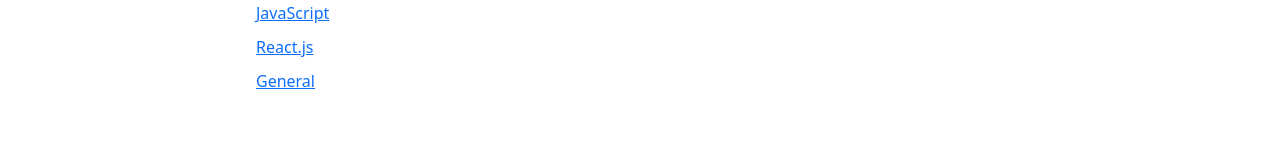
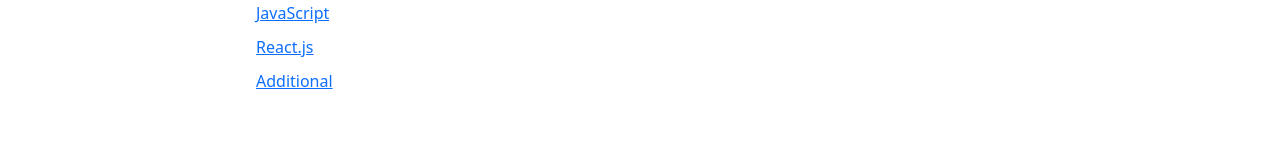
Before and after one commit to annie-uchiha/notes, a React (Create React App) app in the folder quiz-app/: page /notes in a window 1280 px wide. Shown: the part 219-373 px from the top of the page. Built offline with nearby package versions, Linux system fonts and the light colour scheme.

Commit message:
rename section

```diff
--- a/quiz-app/src/pages/Notes.js
+++ b/quiz-app/src/pages/Notes.js
@@ -22,7 +22,7 @@ function Notes() {
           <a href="#reactJS">React.js</a>
         </li>
         <li>
-          <a href="#general">General</a>
+          <a href="#general">Additional</a>
         </li>
       </ul>
       <div>
@@ -497,14 +497,14 @@ function Notes() {
                     of type function so the same applies.
                   </li>
                 </ul>
-                <h3>
+                <h6>
                   Operations that modify objects, arrays and functions affect
                   the underlying data directly. Analogy: ID's in the HTML -
                   changes made to one elements' styling or attribute using its
                   ID will affect all elements with the same ID, just as changes
                   made to an object, array or function using one reference will
                   affect all references to that object, array or function.
-                </h3>
+                </h6>
               </div>
             </Accordion.Body>
           </Accordion.Item>
```
